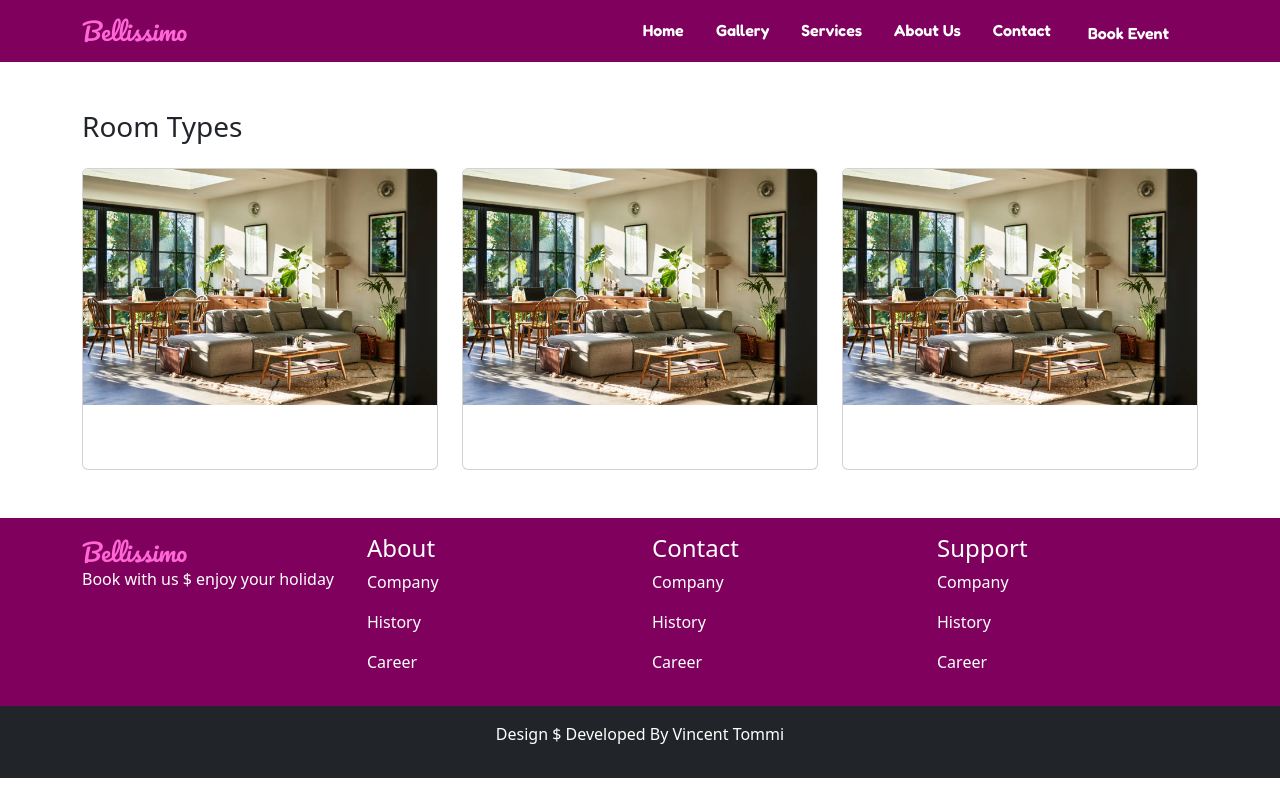
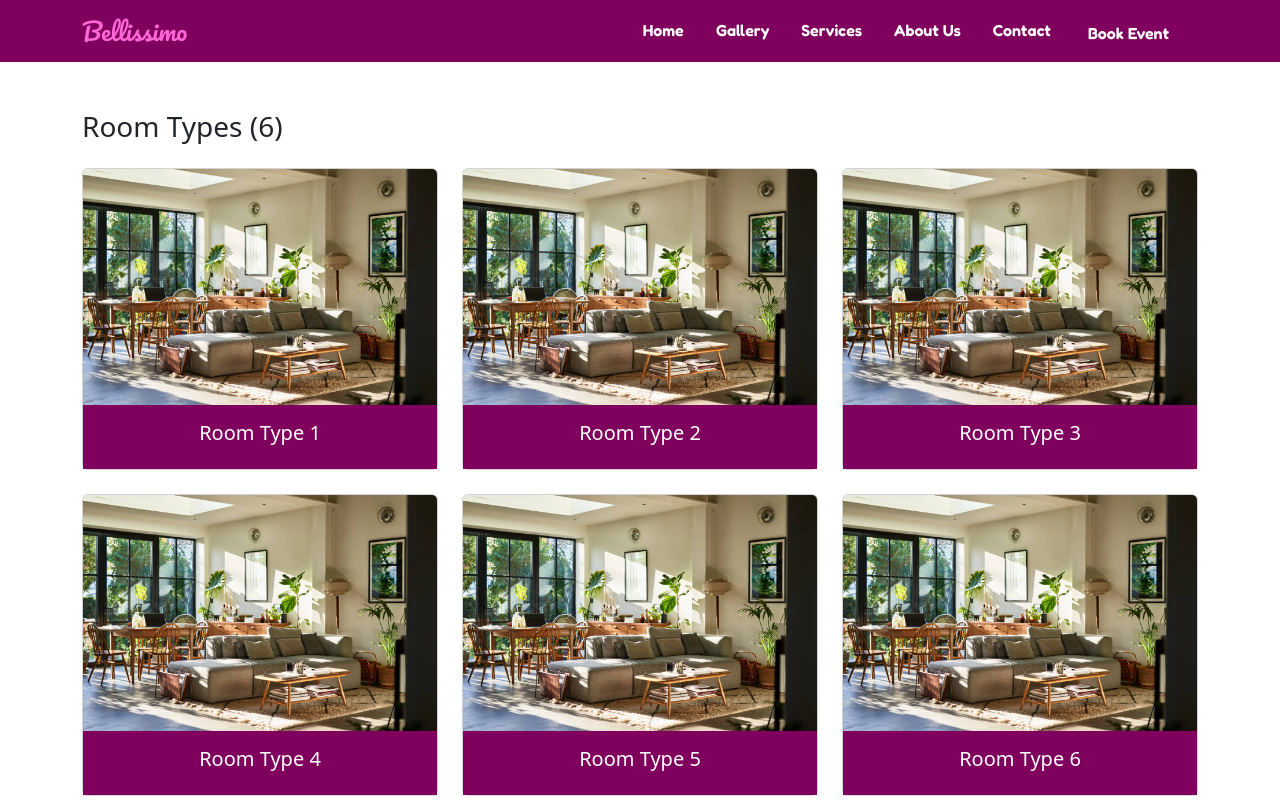
Before and after one commit to vincenttommi/Django-Next-js, a Next.js app in the folder frontend/: page /room-types in a window 1280 px wide. Shown: the top 800 px of the page. Built offline with nearby package versions, Linux system fonts and the light colour scheme.

Commit message:
completed working on room type

```diff
--- a/frontend/src/app/components/HomeServices.js
+++ b/frontend/src/app/components/HomeServices.js
@@ -3,7 +3,7 @@ import Link from "next/link";
 
 export default function HomeServices() {
     return (
-        <section className="container " >
+        <section className="container my-5 " >
             <div className="row">
             <div className="row text-center">
                 <div className="col-4">
@@ -12,7 +12,9 @@ export default function HomeServices() {
                         <img src="room1.jpg" className="card-img-top" alt="Room Types" />
                         </Link>
                         <div className="card-body hms-bg-normal  text-white">
-                            <h5 className="card-title" ><Link href='/room-types' className="text-white">Room Types</Link></h5>
+                            <h5 className="card-title" >
+                                <Link href='/room-types' className="text-white">Room Types</Link>
+                                </h5>
                         </div>
                     </div>
                 </div>
--- a/frontend/src/app/room-types/page.js
+++ b/frontend/src/app/room-types/page.js
@@ -3,16 +3,16 @@ import Link from "next/link";
 export default function Page() {
     return (
         <section className="container my-5">
-            <h3 className="my-4">Room Types</h3>
+            <h3 className="my-4">Room Types (6)</h3>
             <div className="row">
                 <div className="col-4">
                     <div className="card">
                         <Link href="/room-types">
                             <img src="room1.jpg" className="card-img-top" alt="Room Types" />
                         </Link>
-                        <div className="card-body hms-bg-dark text-white">
+                        <div className="card-body hms-bg-normal text-center text-white">
                             <h5 className="card-title">
-                                <Link href="/room-types" className="text-white">Room Type 1</Link>
+                                <Link href='/room-types' className="text-white">Room Type 1</Link>
                             </h5>
                         </div>
                     </div>
@@ -22,21 +22,57 @@ export default function Page() {
                         <Link href="/room-types">
                             <img src="room1.jpg" className="card-img-top" alt="Room Types" />
                         </Link>
-                        <div className="card-body hms-bg-dark text-white">
+                        <div className="card-body hms-bg-normal text-center text-white">
                             <h5 className="card-title">
-                                <Link href="/room-types" className="text-white">Room Type 1</Link>
+                                <Link href='/room-types' className="text-white">Room Type 2</Link>
                             </h5>
                         </div>
                     </div>
                 </div>
-                <div className="col-4">
+                <div className="col-4 mb-4">
                     <div className="card">
                         <Link href="/room-types">
                             <img src="room1.jpg" className="card-img-top" alt="Room Types" />
                         </Link>
-                        <div className="card-body hms-bg-dark text-white">
+                        <div className="card-body hms-bg-normal text-white text-center">
                             <h5 className="card-title">
-                                <Link href="/room-types" className="text-white">Room Type 1</Link>
+                                <Link href='/room-types' className="text-white">Room Type 3</Link>
+                            </h5>
+                        </div>
+                    </div>
+                </div>
+                <div className="col-4 mb-4">
+                    <div className="card">
+                        <Link href="/room-types">
+                            <img src="room1.jpg" className="card-img-top" alt="Room Types" />
+                        </Link>
+                        <div className="card-body hms-bg-normal text-white text-center">
+                            <h5 className="card-title">
+                                <Link href='/room-types' className="text-white">Room Type 4</Link>
+                            </h5>
+                        </div>
+                    </div>
+                </div>
+                <div className="col-4 mb-4">
+                    <div className="card">
+                        <Link href="/room-types">
+                            <img src="room1.jpg" className="card-img-top" alt="Room Types" />
+                        </Link>
+                        <div className="card-body hms-bg-normal text-white text-center">
+                            <h5 className="card-title">
+                                <Link href='/room-types' className="text-white">Room Type 5</Link>
+                            </h5>
+                        </div>
+                    </div>
+                </div>
+                <div className="col-4 mb-4">
+                    <div className="card">
+                        <Link href="/room-types">
+                            <img src="room1.jpg" className="card-img-top" alt="Room Types" />
+                        </Link>
+                        <div className="card-body hms-bg-normal text-white text-center">
+                            <h5 className="card-title">
+                                <Link href='/room-types' className="text-white">Room Type 6</Link>
                             </h5>
                         </div>
                     </div>
```
